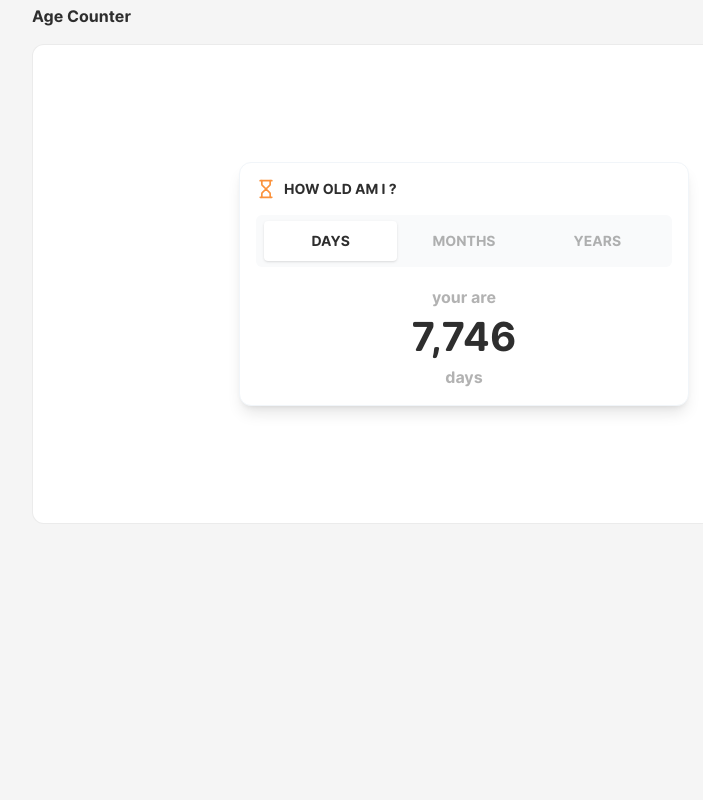
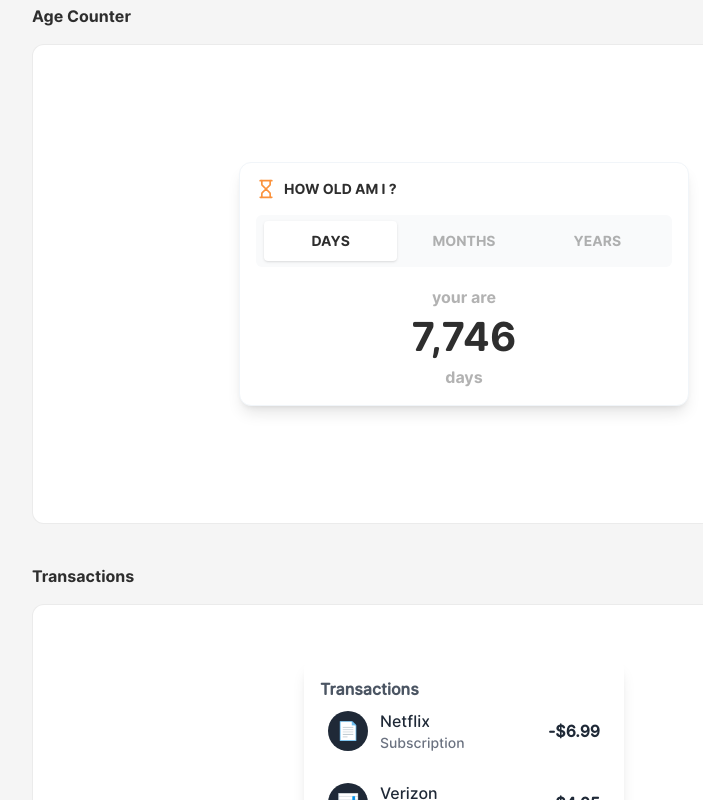
Before and after one commit to Saurabhdaswant/animations, a Next.js app: page / in a window 1280 px wide. Shown: the part 2000-2800 px from the top of the page, without its empty margins (176-879 px from the left). Before the commit the page ends 2604 px from the top, so only its background shows below. Built offline with nearby package versions, Linux system fonts and the light colour scheme.

Commit message:
transactions - wip

```diff
--- a/package.json
+++ b/package.json
@@ -15,7 +15,8 @@
     "next": "14.2.9",
     "react": "^18",
     "react-dom": "^18",
-    "react-feather": "^2.0.10"
+    "react-feather": "^2.0.10",
+    "react-use-measure": "^2.1.1"
   },
   "devDependencies": {
     "@types/node": "^20",
--- a/src/app/page.tsx
+++ b/src/app/page.tsx
@@ -3,6 +3,7 @@
 import TagsContainer from "@/components/Bookmark";
 import CalendarWidget from "@/components/CalendarWidget";
 import FamilyButton from "@/components/FamilyButton";
+import Transactions from "@/components/Transactions";
 import Timer from "@/components/Timer";
 
 export default function Home() {
@@ -30,6 +31,7 @@ export default function Home() {
           <CalendarWidget />
           <TagsContainer />
           <Timer />
+          <Transactions />
         </div>
       </main>
     </div>
--- /dev/null
+++ b/src/components/Transactions.tsx
@@ -0,0 +1,244 @@
+import React, { useState } from "react";
+
+import { motion } from "framer-motion";
+import useMeasure from "react-use-measure";
+type Transaction = {
+  icon: string;
+  name: string;
+  category: string;
+  amount: string;
+  transactionId?: string;
+  date?: string;
+  time?: string;
+  paymentMethod?: string;
+  cardNumber?: string;
+};
+
+const transactions: Transaction[] = [
+  {
+    icon: "📄",
+    name: "Netflix",
+    category: "Subscription",
+    amount: "-$6.99",
+    transactionId: "67593",
+    date: "September 26",
+    time: "12:01 am",
+    paymentMethod: "Credit Card",
+    cardNumber: "XXXX 9342",
+  },
+  {
+    icon: "📊",
+    name: "Verizon",
+    category: "Mobile Recharge",
+    amount: "-$4.05",
+    transactionId: "76453",
+    date: "September 27",
+    time: "3:15 pm",
+    paymentMethod: "Debit Card",
+    cardNumber: "XXXX 1234",
+  },
+  {
+    icon: "📄",
+    name: "Rive",
+    category: "Subscription",
+    amount: "-$32.00",
+    transactionId: "12876",
+    date: "September 28",
+    time: "10:30 am",
+    paymentMethod: "Credit Card",
+    cardNumber: "XXXX 9342",
+  },
+  {
+    icon: "🍔",
+    name: "Big Belly Burger",
+    category: "Restaurant",
+    amount: "-$12.05",
+    transactionId: "34895",
+    date: "September 29",
+    time: "8:00 pm",
+    paymentMethod: "Cash",
+    cardNumber: "",
+  },
+];
+
+const Transactions = () => {
+  const [selectedTransaction, setSelectedTransaction] =
+    useState<Transaction | null>(null);
+
+  const [elementRef, bounds] = useMeasure();
+
+  return (
+    <div className="mt-10 space-y-4">
+      <p className="font-[family-name:var(--font-open-runde-bold)]">
+        Transactions
+      </p>
+      <div className="rounded-xl border border-solid border-black/[.08] transition-colors flex items-center justify-center bg-white hover:border-transparent text-sm sm:text-base h-[30rem] px-4">
+        <motion.div
+          transition={{
+            type: "ease",
+            bounce: 0,
+          }}
+          animate={{ height: bounds.height + 10 }}
+          className="w-80 bg-white rounded-lg shadow-lg p-4 space-y-4"
+        >
+          <div ref={elementRef} className="relative pb-4 ">
+            {selectedTransaction ? (
+              <TransactionDetail
+                {...selectedTransaction}
+                onClose={() => setSelectedTransaction(null)}
+              />
+            ) : (
+              <>
+                <h2 className="text-gray-600 font-semibold">Transactions</h2>
+                <div className="space-y-3">
+                  {transactions.map((transaction, index) => (
+                    <motion.div
+                      key={index}
+                      layoutId={transaction.name}
+                      onClick={() => setSelectedTransaction(transaction)}
+                      className="flex items-center justify-between p-2 rounded-lg hover:bg-gray-100 transition cursor-pointer"
+                    >
+                      <motion.div className="flex items-center space-x-3">
+                        <motion.div
+                          layout="position"
+                          className="w-10 h-10 flex items-center justify-center bg-gray-800 text-white rounded-full text-lg"
+                        >
+                          {transaction.icon}
+                        </motion.div>
+                        <motion.div layout="position">
+                          <motion.p
+                            layout="position"
+                            className="text-gray-800 font-medium"
+                          >
+                            {transaction.name}
+                          </motion.p>
+                          <motion.p
+                            layout="position"
+                            className="text-gray-500 text-sm"
+                          >
+                            {transaction.category}
+                          </motion.p>
+                        </motion.div>
+                      </motion.div>
+                      <motion.p
+                        layout="position"
+                        className="text-gray-800 font-semibold"
+                      >
+                        {transaction.amount}
+                      </motion.p>
+                    </motion.div>
+                  ))}
+                </div>
+                <button className="w-full text-blue-600 font-semibold hover:underline text-center py-2">
+                  All Transactions →
+                </button>
+              </>
+            )}
+          </div>
+        </motion.div>
+      </div>
+    </div>
+  );
+};
+
+export default Transactions;
+
+type TransactionDetailProps = {
+  icon: string;
+  name: string;
+  category: string;
+  amount: string;
+  transactionId: string;
+  date: string;
+  time: string;
+  paymentMethod: string;
+  cardNumber: string;
+  onClose: () => void;
+};
+
+const TransactionDetail: React.FC<TransactionDetailProps> = ({
+  icon,
+  name,
+  category,
+  amount,
+  transactionId,
+  date,
+  time,
+  paymentMethod,
+  cardNumber,
+  onClose,
+}) => {
+  return (
+    <>
+      {/* Close Button */}
+      <button
+        onClick={onClose}
+        // className="absolute top-3 right-3 text-gray-400 hover:text-gray-600"
+      >
+        &times;
+      </button>
+
+      {/* Header */}
+      <motion.div className="flex items-center justify-between">
+        <motion.div className="flex items-center space-x-3">
+          <motion.div
+            className="w-10 h-10 flex items-center justify-center bg-gray-800 text-white rounded-full text-lg"
+            layoutId={`${name}-icon`}
+          >
+            {icon}
+          </motion.div>
+          <motion.div layoutId={`${name}-details`}>
+            <motion.p
+              className="text-gray-800 font-medium"
+              // layoutId={`${name}-name`}
+            >
+              {name}
+            </motion.p>
+            <motion.p
+              className="text-gray-500 text-sm"
+              // layoutId={`${name}-category`}
+              layout="position"
+            >
+              {category}
+            </motion.p>
+          </motion.div>
+        </motion.div>
+        <motion.p className="text-gray-800 font-semibold" layout="position">
+          {amount}
+        </motion.p>
+      </motion.div>
+
+      {/* Divider */}
+      <motion.div
+        initial={{ y: 40 }}
+        animate={{ y: 0 }}
+        className=" mt-4"
+        transition={{ type: "spring", bounce: 0 }}
+      >
+        <motion.hr className="border-gray-300" />
+
+        {/* Details */}
+        <motion.div className="space-y-1 mt-4">
+          <motion.p className="text-gray-500 text-sm">
+            #{transactionId}
+          </motion.p>
+          <motion.p className="text-gray-500 text-sm">{date}</motion.p>
+          <motion.p className="text-gray-500 text-sm">{time}</motion.p>
+        </motion.div>
+
+        {/* Payment Method */}
+        <motion.div className="mt-4">
+          <motion.p className="text-gray-500 text-sm">
+            Paid Via {paymentMethod}
+          </motion.p>
+          <motion.p className="text-gray-800 font-semibold">
+            {cardNumber}{" "}
+            {paymentMethod !== "Cash" && (
+              <motion.span className="font-medium text-sm">VISA</motion.span>
+            )}
+          </motion.p>
+        </motion.div>
+      </motion.div>
+    </>
+  );
+};
```
Also changed, not shown: note.ts (added, +13 -0 lines), 1 other file (tests, documents, lock files or other folders).
